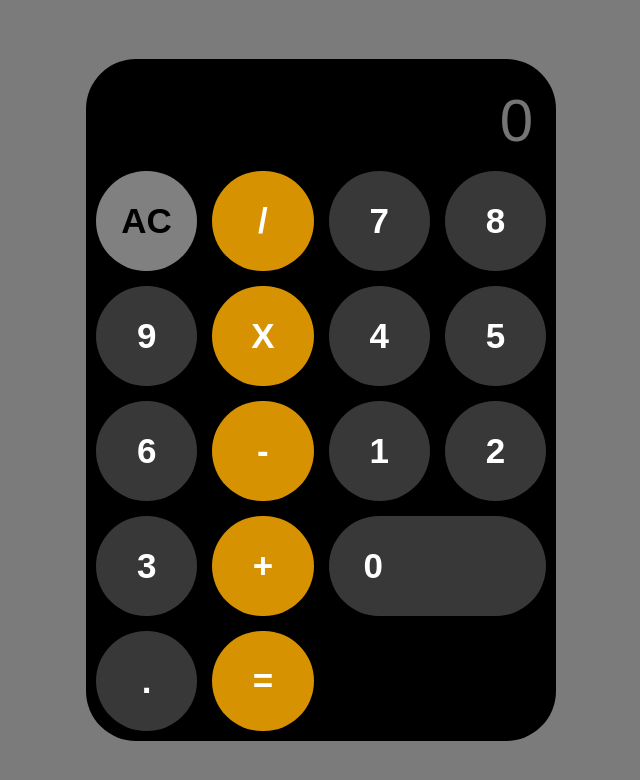
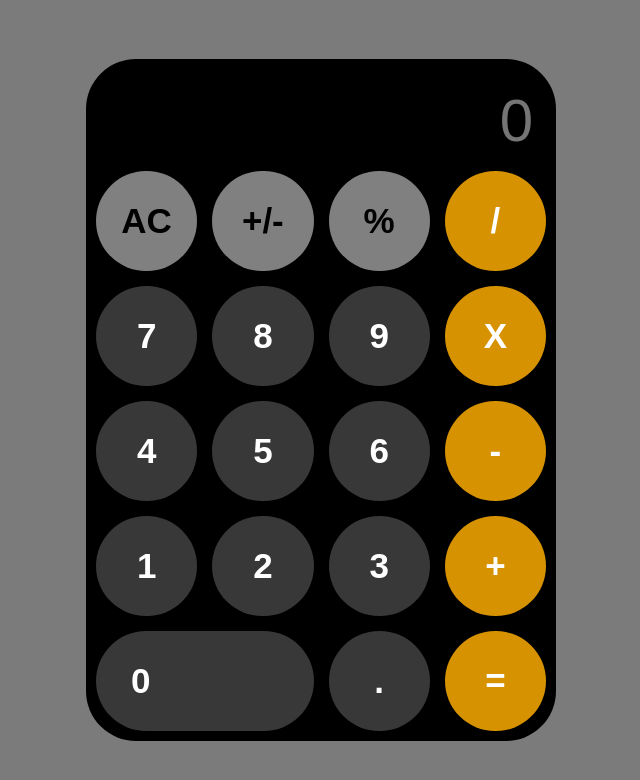
Before and after one commit to SergioGamboa-Ksquare/Calculator-Project, a plain HTML site: page index.html in a window 1280 px wide. Shown: the whole page, without its empty margins (319-959 px from the left). Drawn offline with Linux system fonts and the light colour scheme.

Commit message:
Adding extra buttons for ios inspired design

```diff
--- a/index.html
+++ b/index.html
@@ -88,6 +88,8 @@
             </div>
             <div class="wrapper">
                 <input type="button" class="num-input special" value="AC"> </input>
+                <input type="button" class="num-input special" value="+/-"> </input>
+                <input type="button" class="num-input special" value="%"> </input>
                 <input type="button" class="num-input operator" value="/"> </input>
                 <input type="button" class="num-input seven" onclick="buttonFun(7)" value="7"> </input>
                 <input type="button" class="num-input" onclick="buttonFun(8)" value="8"> </input>
```
